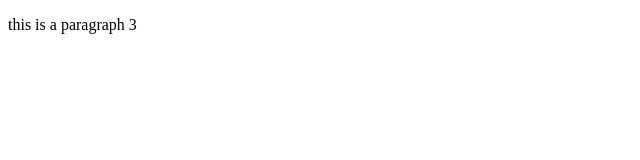
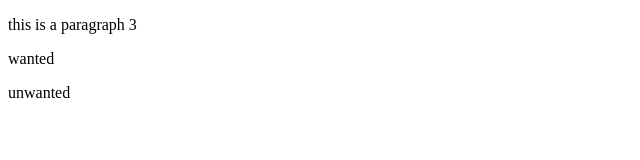
Before and after one commit to Sharang-Emiza123/New-Repo-Test, a plain HTML site: page index.html in a window 1280 px wide. Shown: the whole page, without its empty margins (0-640 px from the left). Drawn offline with Linux system fonts and the light colour scheme.

Commit message:
commit 7

```diff
--- a/index.html
+++ b/index.html
@@ -7,5 +7,7 @@
 </head>
 <body>
     <p>this is a paragraph 3</p>
+    <p>wanted</p>
+    <p>unwanted</p>
 </body>
 </html>
```
